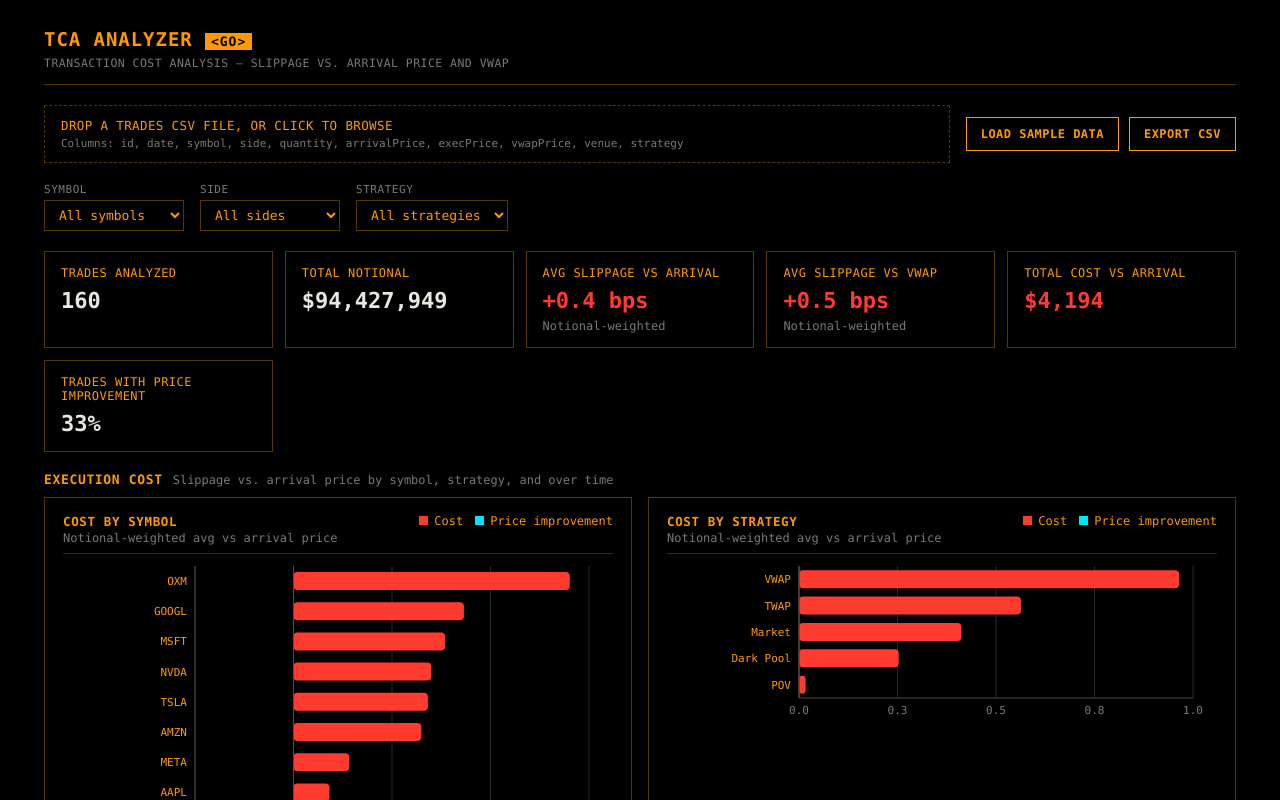
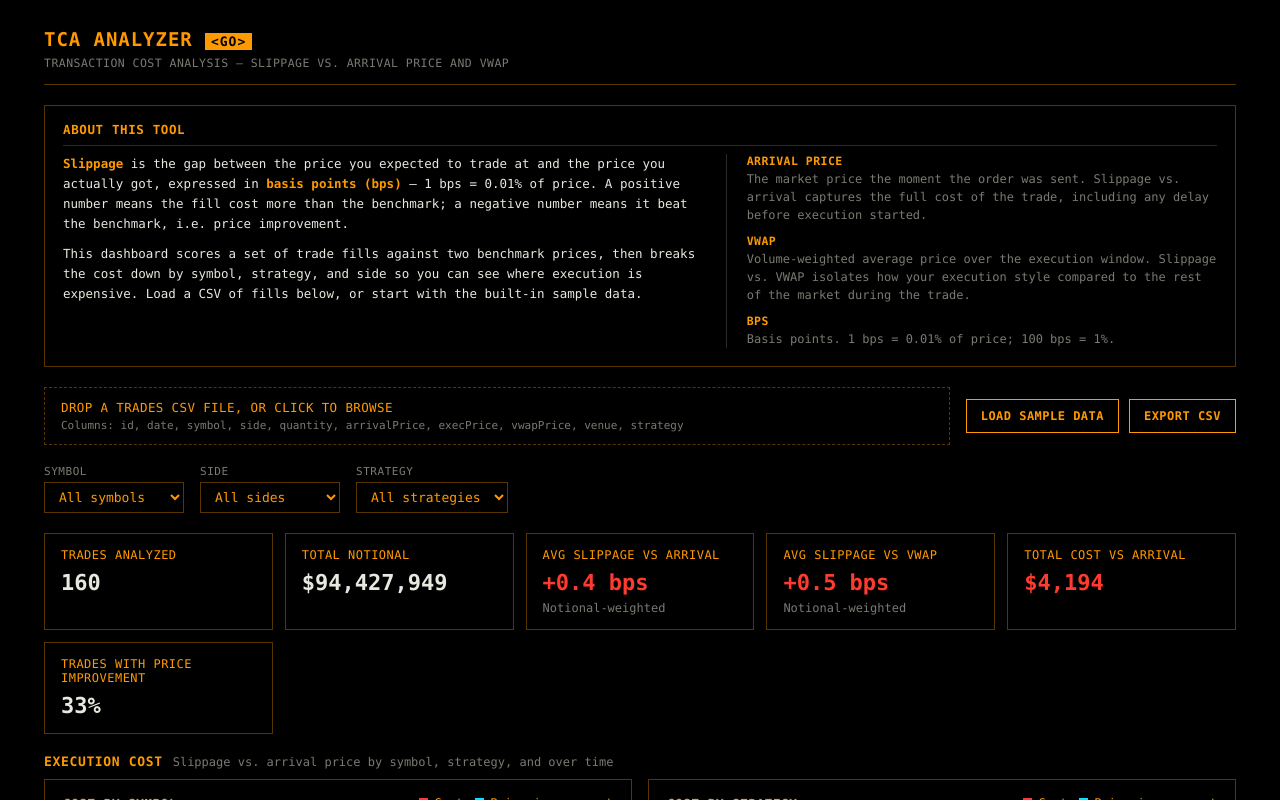
Before and after one commit to amishpr/transaction-cost-analysis-tool, a React (Vite) app: page / in a window 1280 px wide. Shown: the top 800 px of the page. Built offline with nearby package versions, Linux system fonts and the light colour scheme.

Commit message:
Add a panel explaining slippage and the two benchmarks
Anyone who has not worked on an execution desk needs to know what the numbers mean before the
charts are useful.

```diff
--- a/src/App.tsx
+++ b/src/App.tsx
@@ -1,5 +1,6 @@
 import { useMemo, useState } from "react";
 import "./App.css";
+import { AboutPanel } from "./components/AboutPanel";
 import { CostByGroupChart } from "./components/CostByGroupChart";
 import { FilterBar } from "./components/FilterBar";
 import { SlippageHistogram } from "./components/SlippageHistogram";
@@ -73,6 +74,8 @@ function App() {
         </div>
       </header>
 
+      <AboutPanel />
+
       <UploadPanel
         onFile={handleFile}
         onLoadSample={() => {
--- /dev/null
+++ b/src/components/AboutPanel.css
@@ -0,0 +1,52 @@
+.about-panel {
+  display: grid;
+  grid-template-columns: 1.3fr 1fr;
+  gap: 24px;
+  padding-bottom: 6px;
+}
+
+@media (max-width: 860px) {
+  .about-panel {
+    grid-template-columns: 1fr;
+  }
+}
+
+.about-text p {
+  margin: 0 0 10px;
+  font-size: 12.5px;
+  line-height: 1.6;
+  color: var(--text-primary);
+}
+
+.about-text p:last-child {
+  margin-bottom: 0;
+}
+
+.about-term {
+  color: var(--amber);
+  font-weight: 700;
+}
+
+.about-glossary {
+  margin: 0;
+  border-left: 1px solid var(--gridline);
+  padding-left: 20px;
+  display: flex;
+  flex-direction: column;
+  gap: 10px;
+}
+
+.about-glossary dt {
+  color: var(--amber);
+  font-size: 11.5px;
+  font-weight: 700;
+  text-transform: uppercase;
+  letter-spacing: 0.04em;
+}
+
+.about-glossary dd {
+  margin: 2px 0 0;
+  font-size: 12px;
+  line-height: 1.5;
+  color: var(--text-muted);
+}
--- /dev/null
+++ b/src/components/AboutPanel.tsx
@@ -0,0 +1,45 @@
+import { ChartCard } from "./ChartCard";
+import "./AboutPanel.css";
+
+export function AboutPanel() {
+  return (
+    <ChartCard title="About this tool" headingLevel={2}>
+      <div className="about-panel">
+        <div className="about-text">
+          <p>
+            <span className="about-term">Slippage</span> is the gap between the price you
+            expected to trade at and the price you actually got, expressed in{" "}
+            <span className="about-term">basis points (bps)</span> — 1 bps = 0.01% of price. A
+            positive number means the fill cost more than the benchmark; a negative number means
+            it beat the benchmark, i.e. price improvement.
+          </p>
+          <p>
+            This dashboard scores a set of trade fills against two benchmark prices, then breaks
+            the cost down by symbol, strategy, and side so you can see where execution is
+            expensive. Load a CSV of fills below, or start with the built-in sample data.
+          </p>
+        </div>
+        <dl className="about-glossary">
+          <div>
+            <dt>Arrival price</dt>
+            <dd>
+              The market price the moment the order was sent. Slippage vs. arrival captures the
+              full cost of the trade, including any delay before execution started.
+            </dd>
+          </div>
+          <div>
+            <dt>VWAP</dt>
+            <dd>
+              Volume-weighted average price over the execution window. Slippage vs. VWAP isolates
+              how your execution style compared to the rest of the market during the trade.
+            </dd>
+          </div>
+          <div>
+            <dt>Bps</dt>
+            <dd>Basis points. 1 bps = 0.01% of price; 100 bps = 1%.</dd>
+          </div>
+        </dl>
+      </div>
+    </ChartCard>
+  );
+}
```
